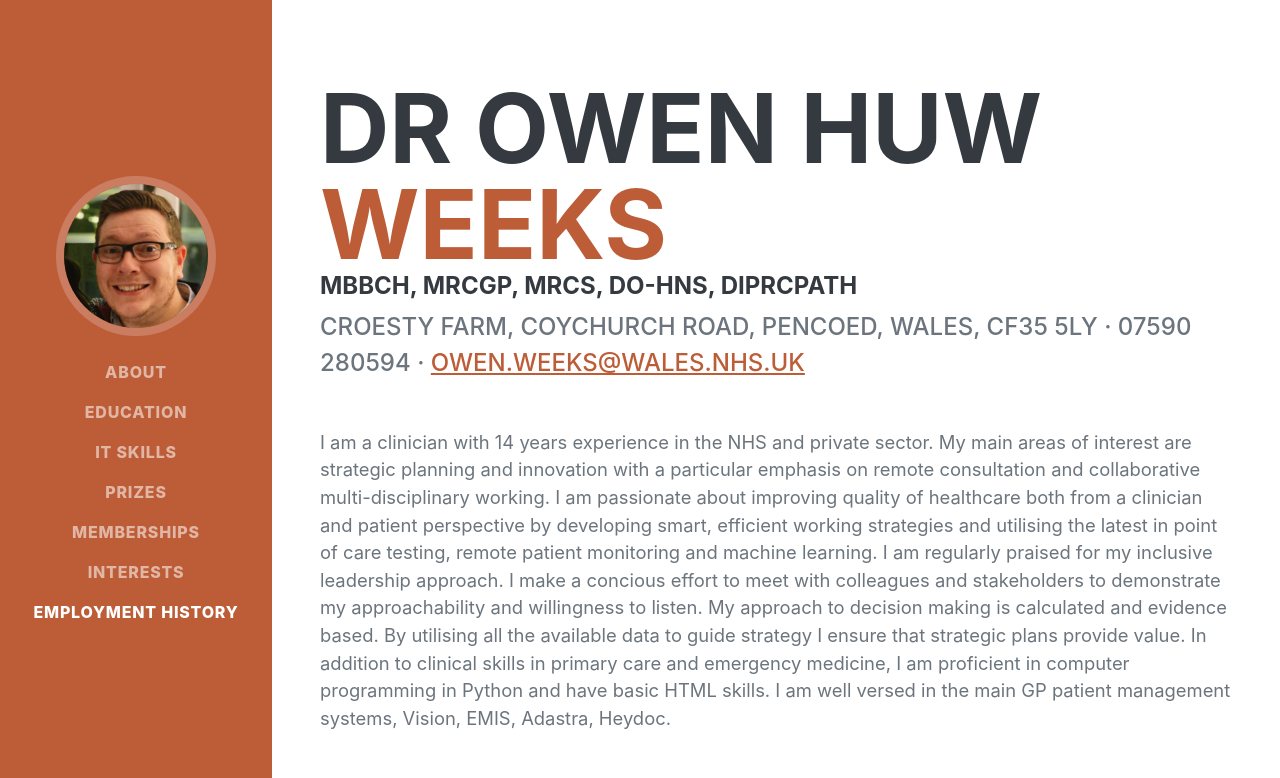
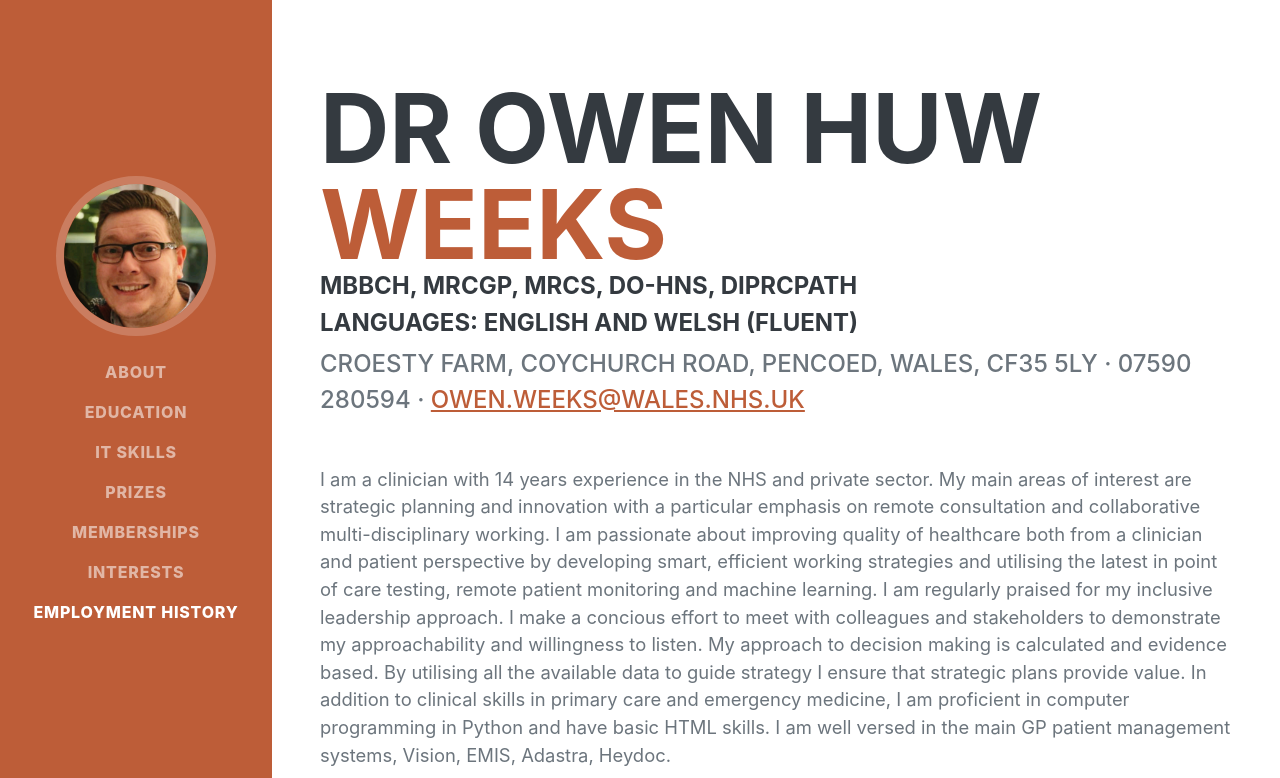
Before and after one commit to oweeks123/OHW-CV, a plain HTML site: page index.html in a window 1280 px wide. Shown: the top 778 px of the page. Drawn offline with nearby package versions, Linux system fonts and the light colour scheme; a web font is replaced by a local one.

Commit message:
languages

```diff
--- a/index.html
+++ b/index.html
@@ -47,6 +47,11 @@
                     <div>
                         <h4>
                             MBBCh, MRCGP, MRCS, DO-HNS, DipRCPath
+                        </h4>
+                    </div>
+                    <div>
+                        <h4>
+                            Languages: English and Welsh (fluent)
                         </h4>
                     </div>
                     <div class="subheading mb-5">
```
